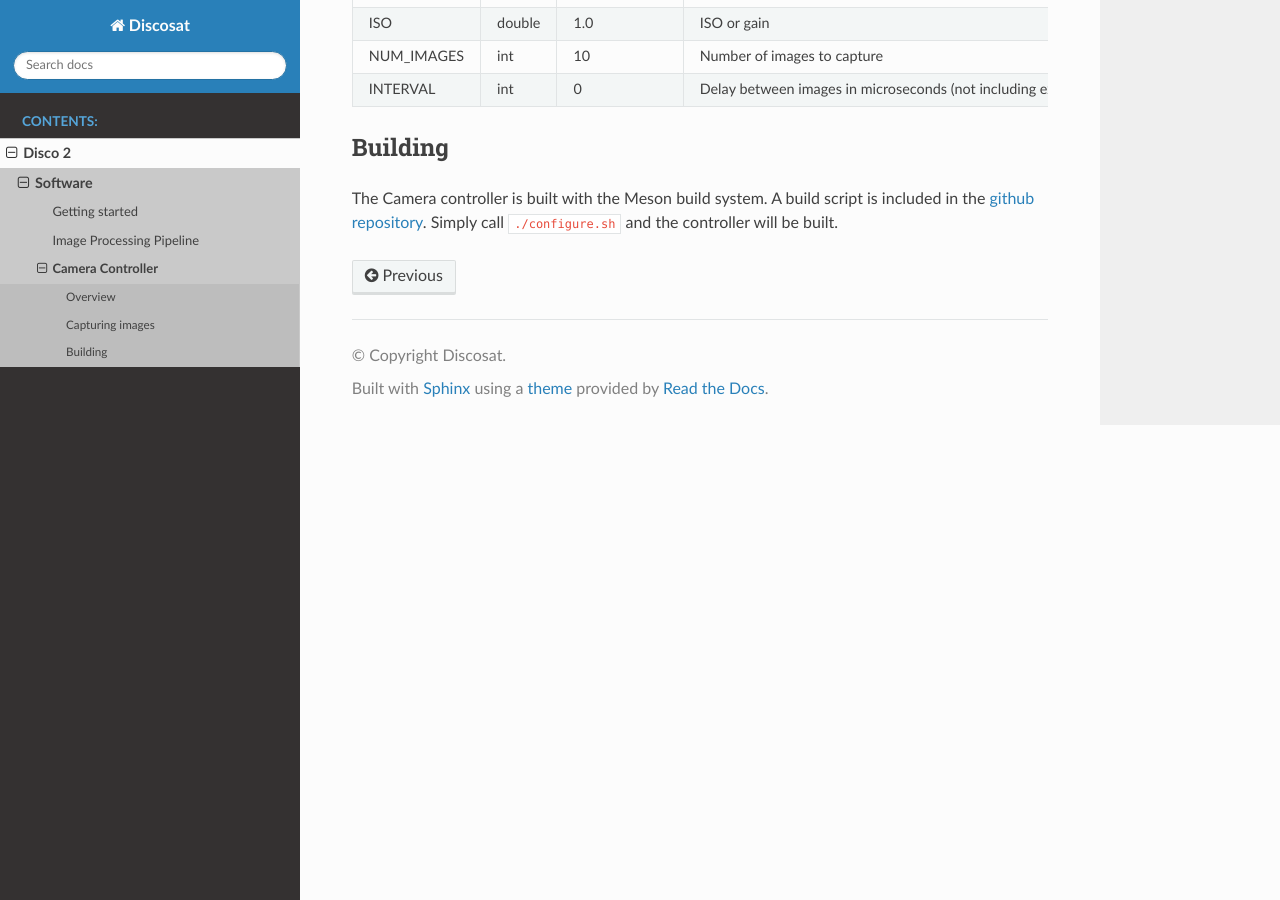
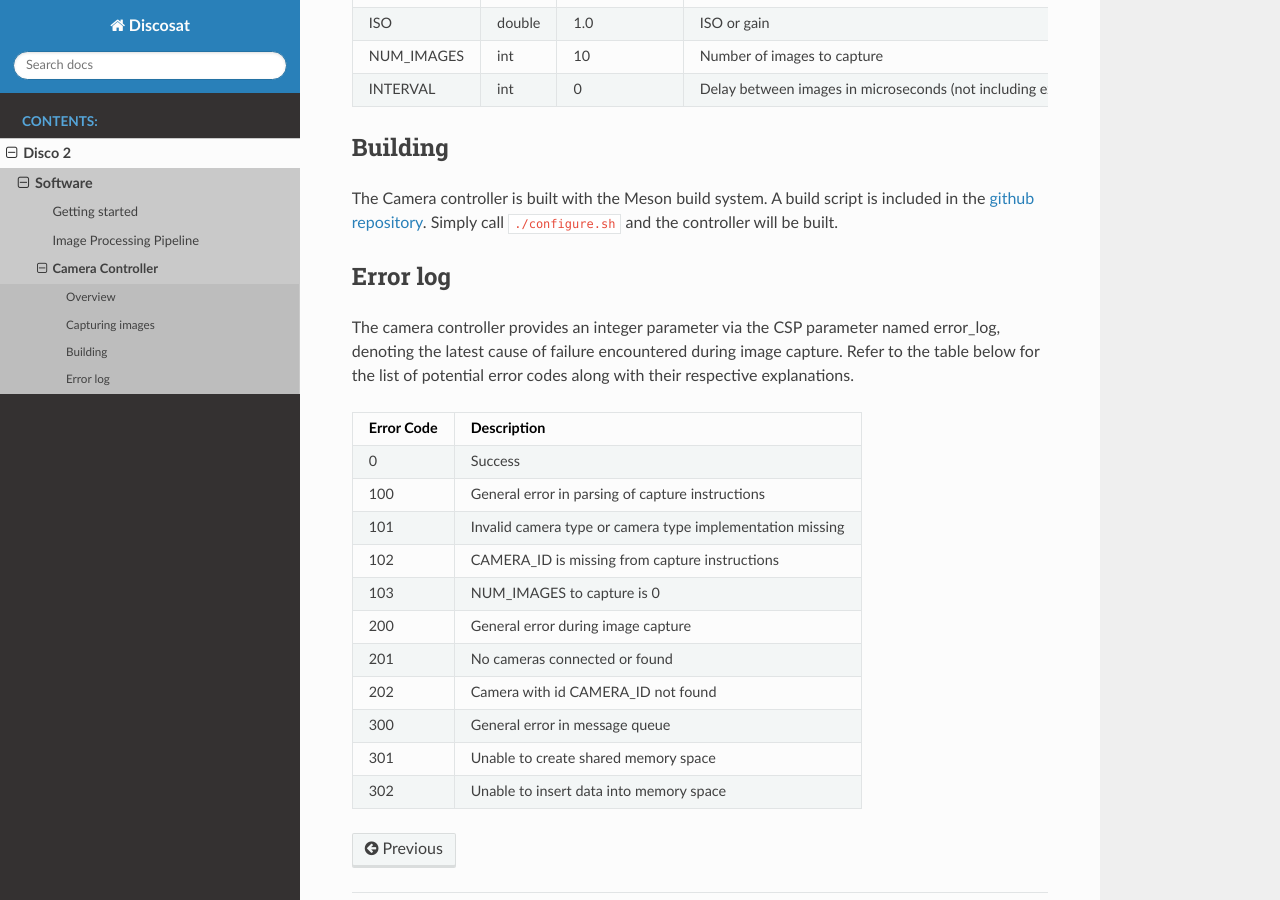
Before and after one commit to discosat/discosat.github.io, a Sphinx documentation site: the page built from doc/disco-2/software/camera-controller.md, in a window 1280 px wide and 900 px high, scrolled down 2824 px. Built offline with Sphinx 7.4.7 and the Read the Docs theme 2.0.0, drawn with Linux system fonts in a browser that asks for light colours; pages that are not in the unit, such as notebooks, are missing from menus.

Commit message:
adding error code table to camera controller documentation

```diff
--- a/doc/disco-2/software/camera-controller.md
+++ b/doc/disco-2/software/camera-controller.md
@@ -59,3 +59,20 @@ The possible values that can be set are the following.
 
 ## Building
 The Camera controller is built with the Meson build system. A build script is included in the [github repository](https://github.com/ivaroli/DiscoCameraController). Simply call `./configure.sh` and the controller will be built.
+
+## Error log
+The camera controller provides an integer parameter via the CSP parameter named error_log, denoting the latest cause of failure encountered during image capture. Refer to the table below for the list of potential error codes along with their respective explanations.
+
+| Error Code | Description                                               |
+|------------|-----------------------------------------------------------|
+| 0          | Success                                                   |
+| 100        | General error in parsing of capture instructions          |
+| 101        | Invalid camera type or camera type implementation missing |
+| 102        | CAMERA_ID is missing from capture instructions            |
+| 103        | NUM_IMAGES to capture is 0                                |
+| 200        | General error during image capture                        |
+| 201        | No cameras connected or found                             |
+| 202        | Camera with id CAMERA_ID not found                        |
+| 300        | General error in message queue                            |
+| 301        | Unable to create shared memory space                      |
+| 302        | Unable to insert data into memory space                   |
```
